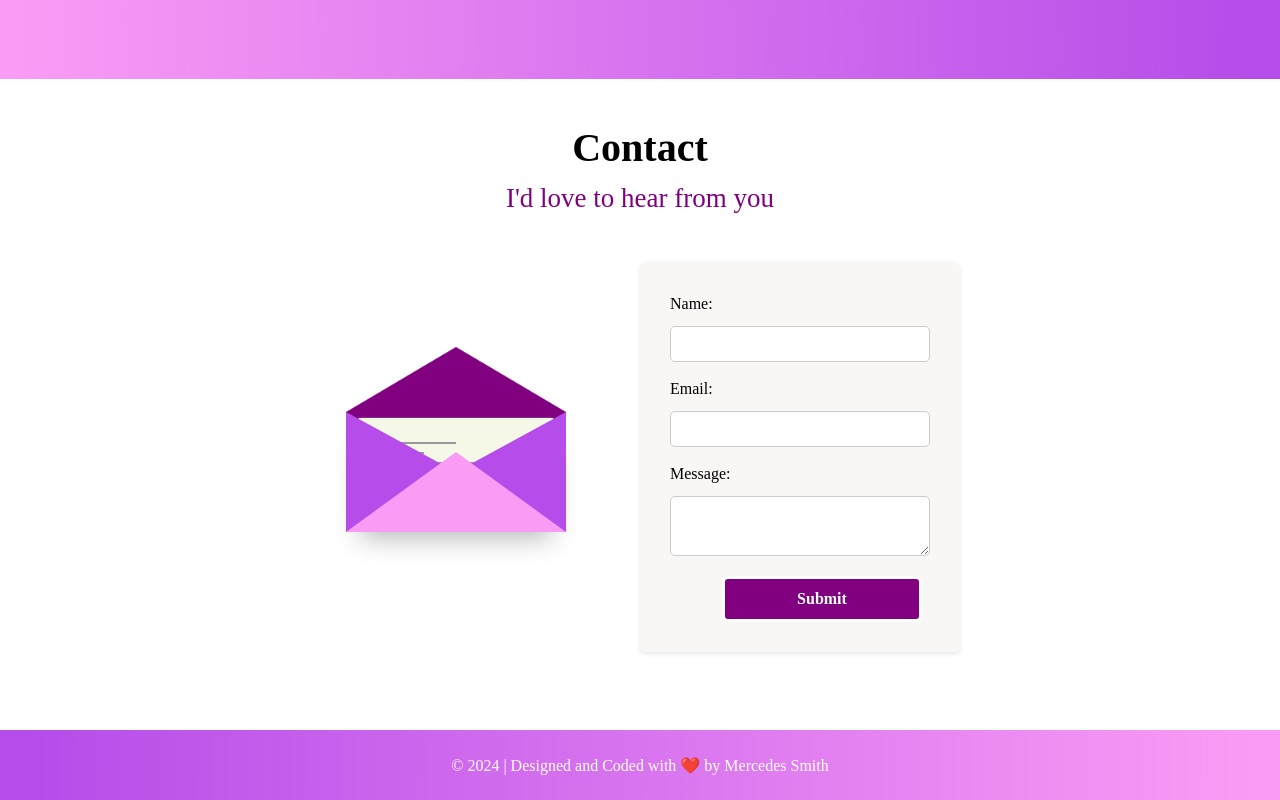
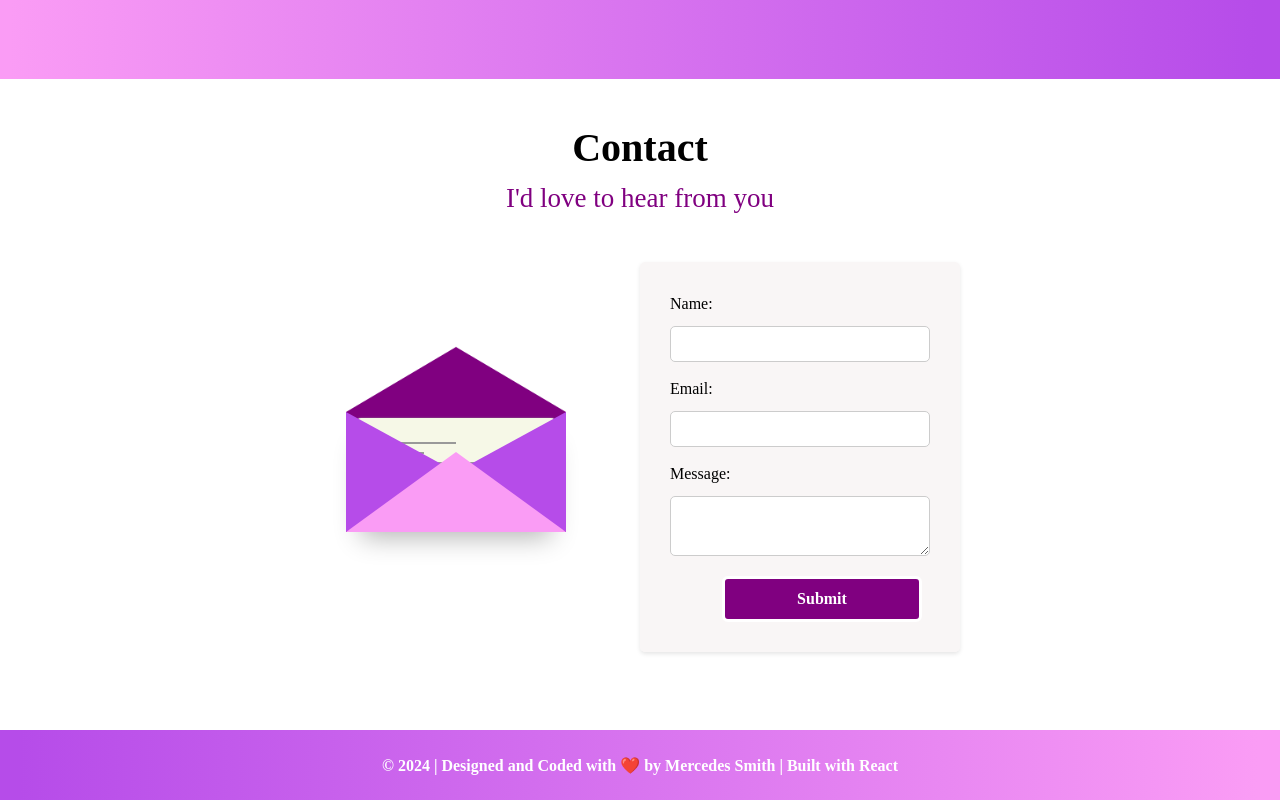
Before and after one commit to sedecrem/React-Web-Developer-Website-MSmith, a React (Create React App) app: page / in a window 1280 px wide. Shown: the part 3237-4037 px from the top of the page. Built offline with nearby package versions, Linux system fonts and the light colour scheme; a web font is replaced by a local one.

Commit message:
Updated deployment configurations

```diff
--- a/src/components/Footer.css
+++ b/src/components/Footer.css
@@ -3,4 +3,5 @@
     text-align: center;
     color: white;
     height: 70px;
+    font-weight: bold;
 }
--- a/src/components/Footer.js
+++ b/src/components/Footer.js
@@ -5,7 +5,7 @@ const Footer = () =>{
     return(
         <div className='footer'>
             <br></br>
-            © 2024 | Designed and Coded with ❤️ by Mercedes Smith
+            © 2024 | Designed and Coded with ❤️ by Mercedes Smith | Built with React
         </div>
     )
 }
```
